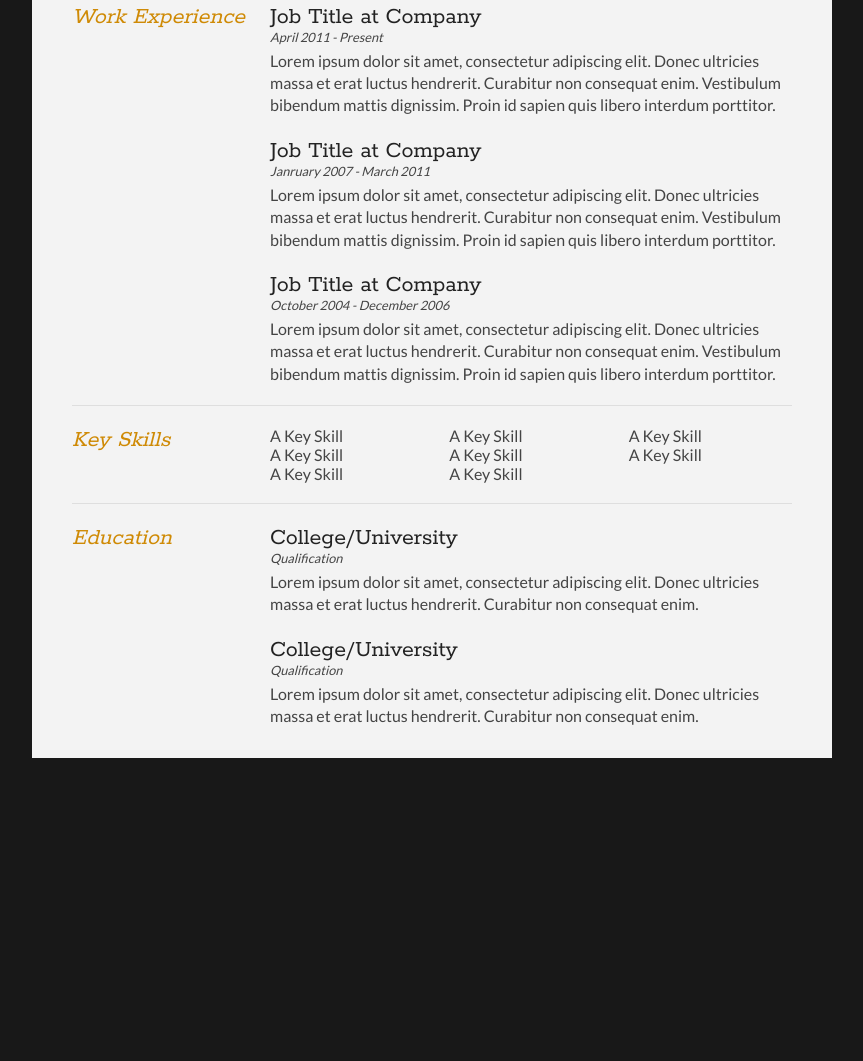
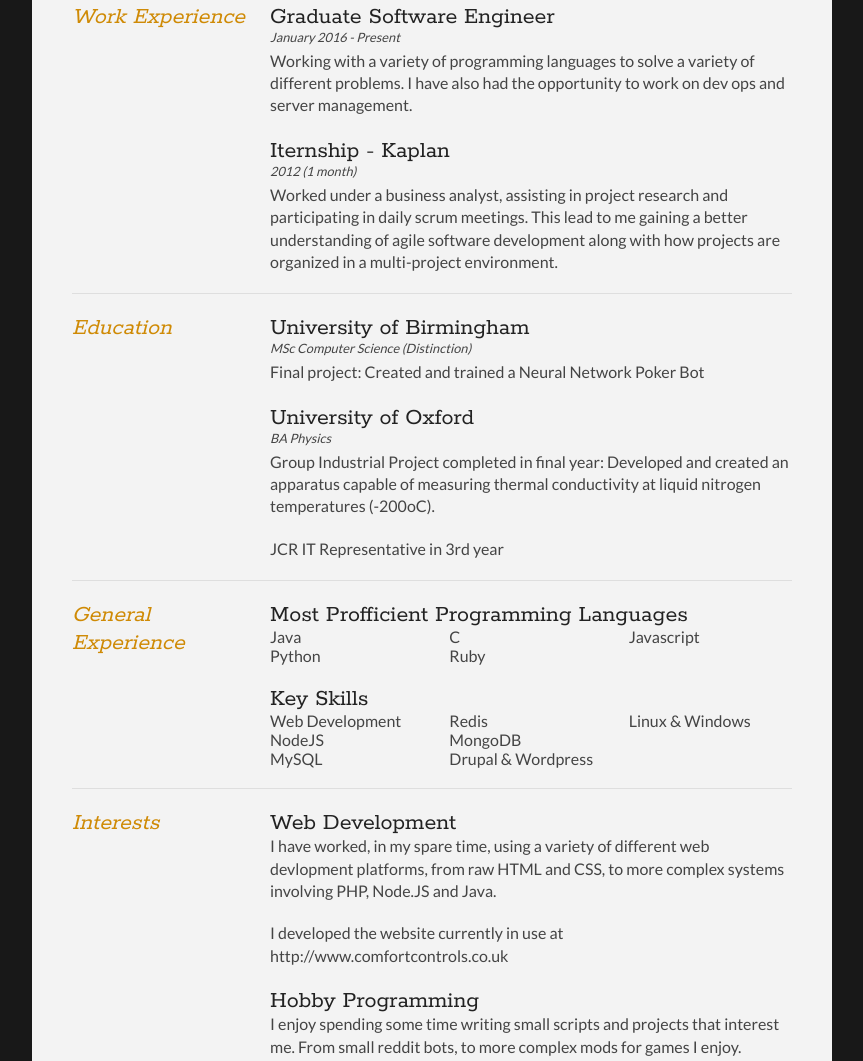
Before and after one commit to Pluckerpluck/personal-website, a plain HTML site: page index.html in a window 1280 px wide. Shown: the part 369-1430 px from the top of the page, without its empty margins (208-1071 px from the left). Before the commit the page ends 1157 px from the top, so only its background shows below. Drawn offline with Linux system fonts and the light colour scheme.

Commit message:
Updated to mostly complete information

```diff
--- a/index.html
+++ b/index.html
@@ -1,10 +1,10 @@
 <!DOCTYPE html>
 <html>
 <head>
-<title>Joe Bloggs - Curriculum Vitae</title>
+<title>Samuel Gillespie - Curriculum Vitae</title>
 
 <meta name="viewport" content="width=device-width"/>
-<meta name="description" content="The Curriculum Vitae of Joe Bloggs."/>
+<meta name="description" content="The Curriculum Vitae of Samuel Gillespie."/>
 <meta charset="UTF-8">
 
 <link type="text/css" rel="stylesheet" href="style.css">
@@ -42,7 +42,7 @@
 				</div>
 
 				<div class="sectionContent">
-					<p>Lorem ipsum dolor sit amet, consectetur adipiscing elit. Integer dolor metus, interdum at scelerisque in, porta at lacus. Maecenas dapibus luctus cursus. Lorem ipsum dolor sit amet, consectetur adipiscing elit. Donec ultricies massa et erat luctus hendrerit. Curabitur non consequat enim. Vestibulum bibendum mattis dignissim. Proin id sapien quis libero interdum porttitor.</p>
+					<p>Lorem ipsum dolor sit amet, consectetur adipiscing elit. Integer dolor metus, interdum at scelerisque in, porta at lacus. Maecenas dapibus luctus cursus. Lorem ipsum dolor sit amet, consectetur adipiscing elit. Donec ultricies massa et erat luctus hendrerit. Curabitur non consequat enim. Vestibulum bibendum mattis dignissim. Proin id sapien quis libero interdum porttitor.
 				</div>
 			</article>
 			<div class="clear"></div>
@@ -56,21 +56,73 @@
 
 			<div class="sectionContent">
 				<article>
-					<h2>Job Title at Company</h2>
-					<p class="subDetails">April 2011 - Present</p>
-					<p>Lorem ipsum dolor sit amet, consectetur adipiscing elit. Donec ultricies massa et erat luctus hendrerit. Curabitur non consequat enim. Vestibulum bibendum mattis dignissim. Proin id sapien quis libero interdum porttitor.</p>
+					<h2>Graduate Software Engineer</h2>
+					<p class="subDetails">January 2016 - Present
+					<p>Working with a variety of programming languages to solve a variety of different problems. I have also had the opportunity to work on dev ops and server management.
 				</article>
 
 				<article>
-					<h2>Job Title at Company</h2>
-					<p class="subDetails">Janruary 2007 - March 2011</p>
-					<p>Lorem ipsum dolor sit amet, consectetur adipiscing elit. Donec ultricies massa et erat luctus hendrerit. Curabitur non consequat enim. Vestibulum bibendum mattis dignissim. Proin id sapien quis libero interdum porttitor.</p>
+					<h2>Iternship - Kaplan</h2>
+					<p class="subDetails">2012 (1 month)
+					<p>Worked under a business analyst, assisting in project research and participating in daily scrum meetings.
+						This lead to me gaining a better understanding of agile software development along with how projects are organized in a multi-project environment.
+				</article>
+
+			</div>
+			<div class="clear"></div>
+		</section>
+
+		<section>
+			<div class="sectionTitle">
+				<h1>Education</h1>
+			</div>
+
+			<div class="sectionContent">
+				<article>
+					<h2>University of Birmingham</h2>
+					<p class="subDetails">MSc Computer Science (Distinction)
+					<p>Final project: Created and trained a Neural Network Poker Bot
 				</article>
 
 				<article>
-					<h2>Job Title at Company</h2>
-					<p class="subDetails">October 2004 - December 2006</p>
-					<p>Lorem ipsum dolor sit amet, consectetur adipiscing elit. Donec ultricies massa et erat luctus hendrerit. Curabitur non consequat enim. Vestibulum bibendum mattis dignissim. Proin id sapien quis libero interdum porttitor.</p>
+					<h2>University of Oxford</h2>
+					<p class="subDetails">BA Physics
+					<p>Group Industrial Project completed in final year: Developed and created an apparatus capable of measuring thermal conductivity at liquid nitrogen temperatures (-200oC).
+					<p>JCR IT Representative in 3rd year
+				</article>
+			</div>
+			<div class="clear"></div>
+		</section>
+
+		<section>
+			<div class="sectionTitle">
+				<h1>General Experience</h1>
+			</div>
+
+			<div class="sectionContent">
+
+				<article>
+					<h2>Most Profficient Programming Languages</h2>
+					<ul class="keySkills">
+						<li>Java</li>
+						<li>Python</li>
+						<li>C</li>
+						<li>Ruby</li>
+						<li>Javascript</li>
+					</ul>
+				</article>
+
+				<article>
+					<h2>Key Skills</h2>
+					<ul class="keySkills">
+						<li>Web Development</li>
+						<li>NodeJS</li>
+						<li>MySQL</li>
+						<li>Redis</li>
+						<li>MongoDB</li>
+						<li>Drupal &amp; Wordpress</li>
+						<li>Linux &amp; Windows</li>
+					</ul>
 				</article>
 			</div>
 			<div class="clear"></div>
@@ -79,41 +131,36 @@
 
 		<section>
 			<div class="sectionTitle">
-				<h1>Key Skills</h1>
-			</div>
-
-			<div class="sectionContent">
-				<ul class="keySkills">
-					<li>A Key Skill</li>
-					<li>A Key Skill</li>
-					<li>A Key Skill</li>
-					<li>A Key Skill</li>
-					<li>A Key Skill</li>
-					<li>A Key Skill</li>
-					<li>A Key Skill</li>
-					<li>A Key Skill</li>
-				</ul>
-			</div>
-			<div class="clear"></div>
-		</section>
-
-
-		<section>
-			<div class="sectionTitle">
-				<h1>Education</h1>
+				<h1>Interests</h1>
 			</div>
 
 			<div class="sectionContent">
 				<article>
-					<h2>College/University</h2>
-					<p class="subDetails">Qualification</p>
-					<p>Lorem ipsum dolor sit amet, consectetur adipiscing elit. Donec ultricies massa et erat luctus hendrerit. Curabitur non consequat enim.</p>
+					<h2>Web Development</h2>
+					<p>I have worked, in my spare time, using a variety of different web devlopment platforms,
+						from raw HTML and CSS, to more complex systems involving PHP, Node.JS and Java.
+					<p> I developed the website currently in use at http://www.comfortcontrols.co.uk
 				</article>
 
 				<article>
-					<h2>College/University</h2>
-					<p class="subDetails">Qualification</p>
-					<p>Lorem ipsum dolor sit amet, consectetur adipiscing elit. Donec ultricies massa et erat luctus hendrerit. Curabitur non consequat enim.</p>
+					<h2>Hobby Programming</h2>
+					<p>I enjoy spending some time writing small scripts and projects that interest me. From small reddit bots, to more complex mods for games I enjoy.
+					<p>As an example: I develped a modification for the game Minecraft with over 280,000 total downloads (now maintained by another)
+				</article>
+
+				<article>
+					<h2>Communication Aid Programming</h2>
+					<p>Working with speech and language therapists I have learnt abbout different access methods for the physically imparied (such as switch input or eye gaze).
+						I have programmed aids such as the Tobii C12, one of the most advanced Voice Ouput Communication Aids (VOCA) on the market, using software including "The Grid 2" and "Tobii Communicator".
+				</article>
+
+				<article>
+					<h2>Other Interests</h2>
+					<ul class="keySkills">
+						<li>Skiing/Snowboarding</li>
+						<li>Chess</li>
+						<li>Sailing (RYA Stage 4)</li>
+					</ul>
 				</article>
 			</div>
 			<div class="clear"></div>
@@ -121,14 +168,5 @@
 
 	</div>
 </div>
-<script type="text/javascript">
-var gaJsHost = (("https:" == document.location.protocol) ? "https://ssl." : "http://www.");
-document.write(unescape("%3Cscript src='" + gaJsHost + "google-analytics.com/ga.js' type='text/javascript'%3E%3C/script%3E"));
-</script>
-<script type="text/javascript">
-var pageTracker = _gat._getTracker("UA-3753241-1");
-pageTracker._initData();
-pageTracker._trackPageview();
-</script>
 </body>
 </html>
```
